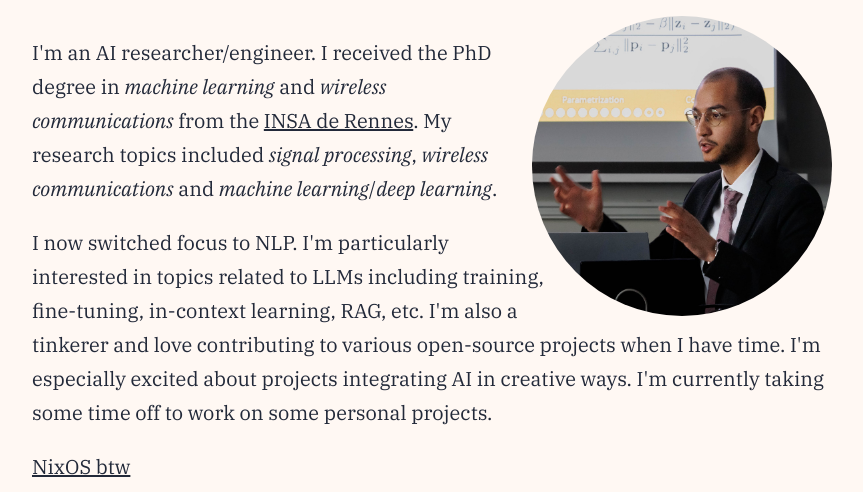
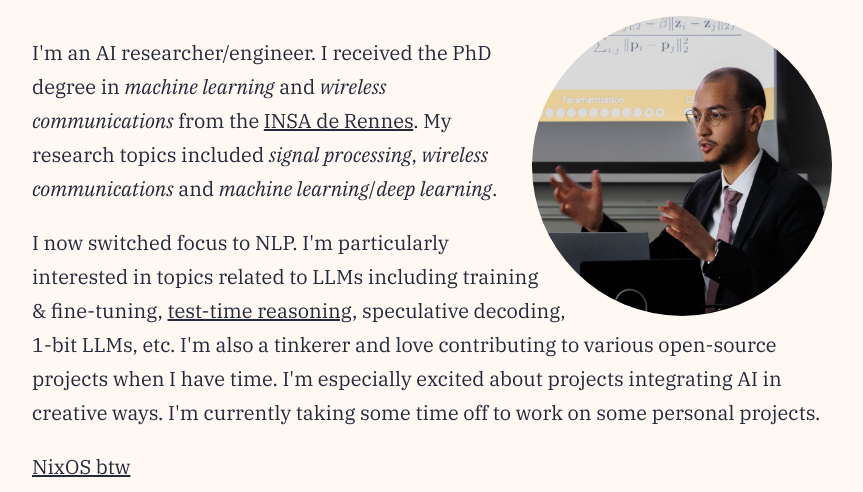
Before and after one commit to taha-yassine/taha-yassine.github.io, an Astro site: page / in a window 1280 px wide. Shown: the part 92-584 px from the top of the page, without its empty margins (228-1091 px from the left). Built offline with nearby package versions, Linux system fonts and the light colour scheme; Astro itself is replaced by a stand-in of ours.

Commit message:
Fix typo

```diff
--- a/src/pages/index.astro
+++ b/src/pages/index.astro
@@ -20,7 +20,7 @@ import PFP from '../assets/pfp_cropped.jpeg';
 			<main>
 				<Image
 					src={PFP}
-					alt="Picture of taken during my PhD defense"
+					alt="Picture of me taken during my PhD defense"
 					class="profile-image"
 				/>
 				<p>
@@ -32,10 +32,7 @@ import PFP from '../assets/pfp_cropped.jpeg';
 					communications</i> and <i>machine learning</i>/<i>deep learning</i>.
 				</p>
 				<p>
-					I now switched focus to NLP. I'm particularly interested in
-					topics related to LLMs including training, fine-tuning,
-					in-context learning, RAG, etc. I'm also a tinkerer and love
-					contributing to various open-source projects when I have time. I'm especially excited about projects integrating AI in creative ways. I'm currently taking some time off to work on some personal projects.
+					I now switched focus to NLP. I'm particularly interested in topics related to LLMs including training & fine-tuning, <a href="">test-time reasoning</a>, speculative decoding, 1-bit LLMs, etc. I'm also a tinkerer and love contributing to various open-source projects when I have time. I'm especially excited about projects integrating AI in creative ways. I'm currently taking some time off to work on some personal projects.
 				</p>
 				<p>
 					<a href="https://github.com/taha-yassine/nix-config"
```
